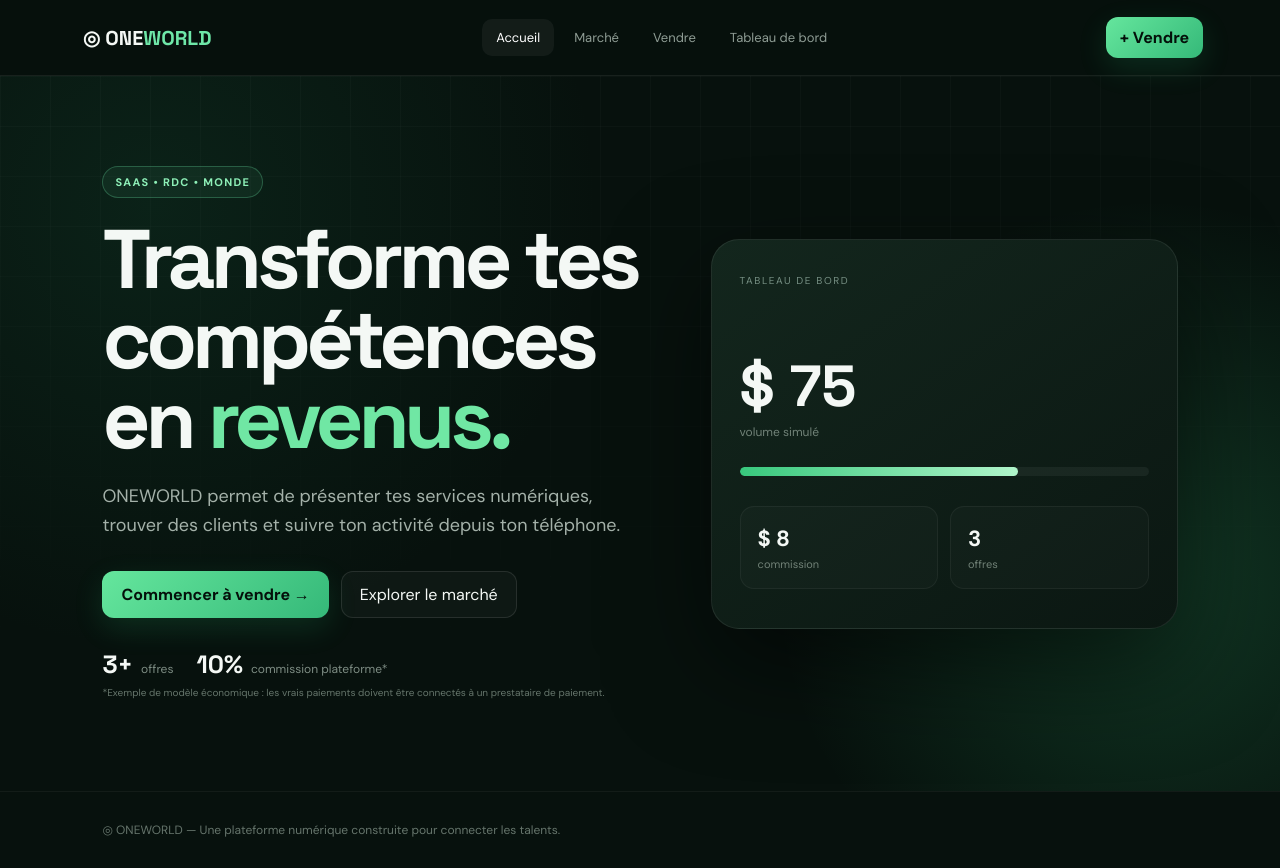
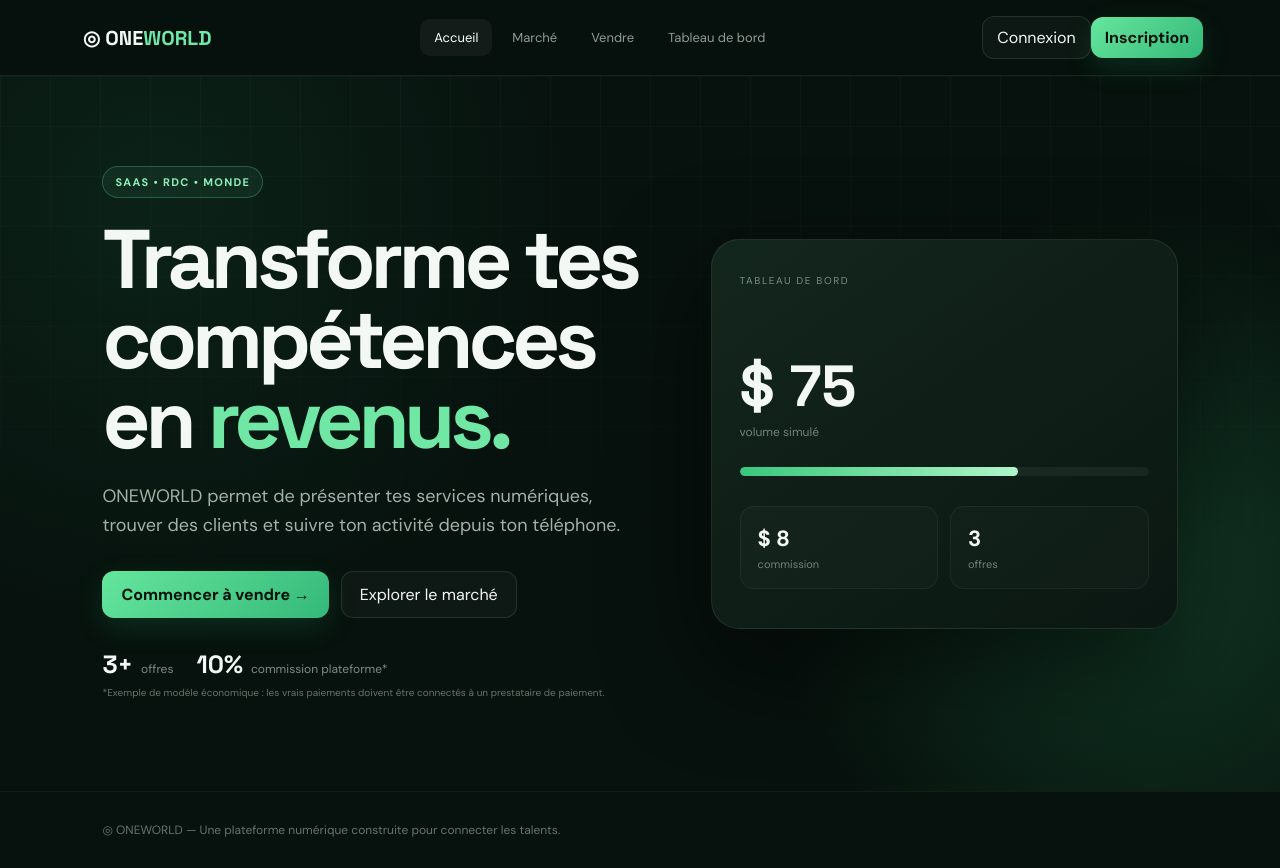
Before and after one commit to livegotapeway-collab/One-world-, a Next.js app: page / in a window 1280 px wide. Built offline with nearby package versions, Linux system fonts and the light colour scheme.

Commit message:
feat: add Supabase authentication UI

```diff
--- a/app/page.tsx
+++ b/app/page.tsx
@@ -1,6 +1,9 @@
 "use client";
 
 import { useMemo, useState } from "react";
+import { createClient } from "@supabase/supabase-js";
+
+const supabase = createClient("https://ykeuhzossgqmjrpkejev.supabase.co", "sb_publishable_HwTLbkvbF6gk08WwVrFWQg_KwEfRh0Z");
 
 type Offer={id:number;title:string;description:string;price:number;owner:string};
 
@@ -18,6 +21,27 @@ export default function Home(){
  const [price,setPrice]=useState("");
  const [search,setSearch]=useState("");
  const [notice,setNotice]=useState("");
+ const [authOpen,setAuthOpen]=useState(false);
+ const [authMode,setAuthMode]=useState<"login"|"signup">("signup");
+ const [email,setEmail]=useState("");
+ const [password,setPassword]=useState("");
+ const [fullName,setFullName]=useState("");
+ const [user,setUser]=useState<any>(null);
+
+ async function auth(e:React.FormEvent){
+   e.preventDefault(); setNotice("");
+   if(authMode==="signup"){
+     const {error}=await supabase.auth.signUp({email,password,options:{data:{full_name:fullName}}});
+     if(error) return setNotice(error.message);
+     setNotice("Compte créé. Vérifie ton e-mail si Supabase demande une confirmation."); setAuthOpen(false);
+   } else {
+     const {data,error}=await supabase.auth.signInWithPassword({email,password});
+     if(error) return setNotice(error.message);
+     setUser(data.user); setNotice("Connexion réussie."); setAuthOpen(false);
+   }
+ }
+
+ async function logout(){ await supabase.auth.signOut(); setUser(null); setNotice("Déconnexion réussie."); }
 
  const filtered=useMemo(()=>offers.filter(o=>(o.title+" "+o.description+" "+o.owner).toLowerCase().includes(search.toLowerCase())),[offers,search]);
  const sales=offers.length*25;
@@ -35,10 +59,12 @@ export default function Home(){
   <header className="nav">
    <button className="brand" onClick={()=>setTab("Accueil")}>◎ ONE<span>WORLD</span></button>
    <nav>{["Accueil","Marché","Vendre","Tableau de bord"].map(x=><button key={x} className={tab===x?"active":""} onClick={()=>setTab(x)}>{x}</button>)}</nav>
-   <button className="primary small" onClick={()=>setTab("Vendre")}>+ Vendre</button>
+   <div className="auth-actions">{user?<><button className="secondary small" onClick={logout}>Déconnexion</button><button className="primary small" onClick={()=>setTab("Vendre")}>+ Vendre</button></>:<><button className="secondary small" onClick={()=>{setAuthMode("login");setAuthOpen(true)}}>Connexion</button><button className="primary small" onClick={()=>{setAuthMode("signup");setAuthOpen(true)}}>Inscription</button></>}</div>
   </header>
 
   {notice&&<div className="toast">{notice}<button onClick={()=>setNotice("")}>×</button></div>}
+
+  {authOpen&&<div className="modal-backdrop" onClick={()=>setAuthOpen(false)}><div className="auth-modal" onClick={e=>e.stopPropagation()}><button className="modal-close" onClick={()=>setAuthOpen(false)}>×</button><span className="pill">{authMode==="signup"?"CRÉER UN COMPTE":"SE CONNECTER"}</span><h2>{authMode==="signup"?"Rejoins ONEWORLD.":"Bon retour sur ONEWORLD."}</h2><p>{authMode==="signup"?"Crée ton compte gratuitement pour commencer.":"Connecte-toi pour accéder à ton espace."}</p><form onSubmit={auth}><input value={fullName} onChange={e=>setFullName(e.target.value)} placeholder="Nom complet" required={authMode==="signup"}/><input type="email" value={email} onChange={e=>setEmail(e.target.value)} placeholder="Adresse e-mail" required/><input type="password" minLength={6} value={password} onChange={e=>setPassword(e.target.value)} placeholder="Mot de passe (6 caractères minimum)" required/><button className="primary full">{authMode==="signup"?"Créer mon compte":"Se connecter"}</button></form><button className="switch-auth" onClick={()=>setAuthMode(authMode==="signup"?"login":"signup")}>{authMode==="signup"?"J’ai déjà un compte":"Créer un nouveau compte"}</button></div></div>}
 
   {tab==="Accueil"&&<section className="hero">
    <div><span className="pill">SAAS • RDC • MONDE</span><h1>Transforme tes compétences en <em>revenus.</em></h1>
```
